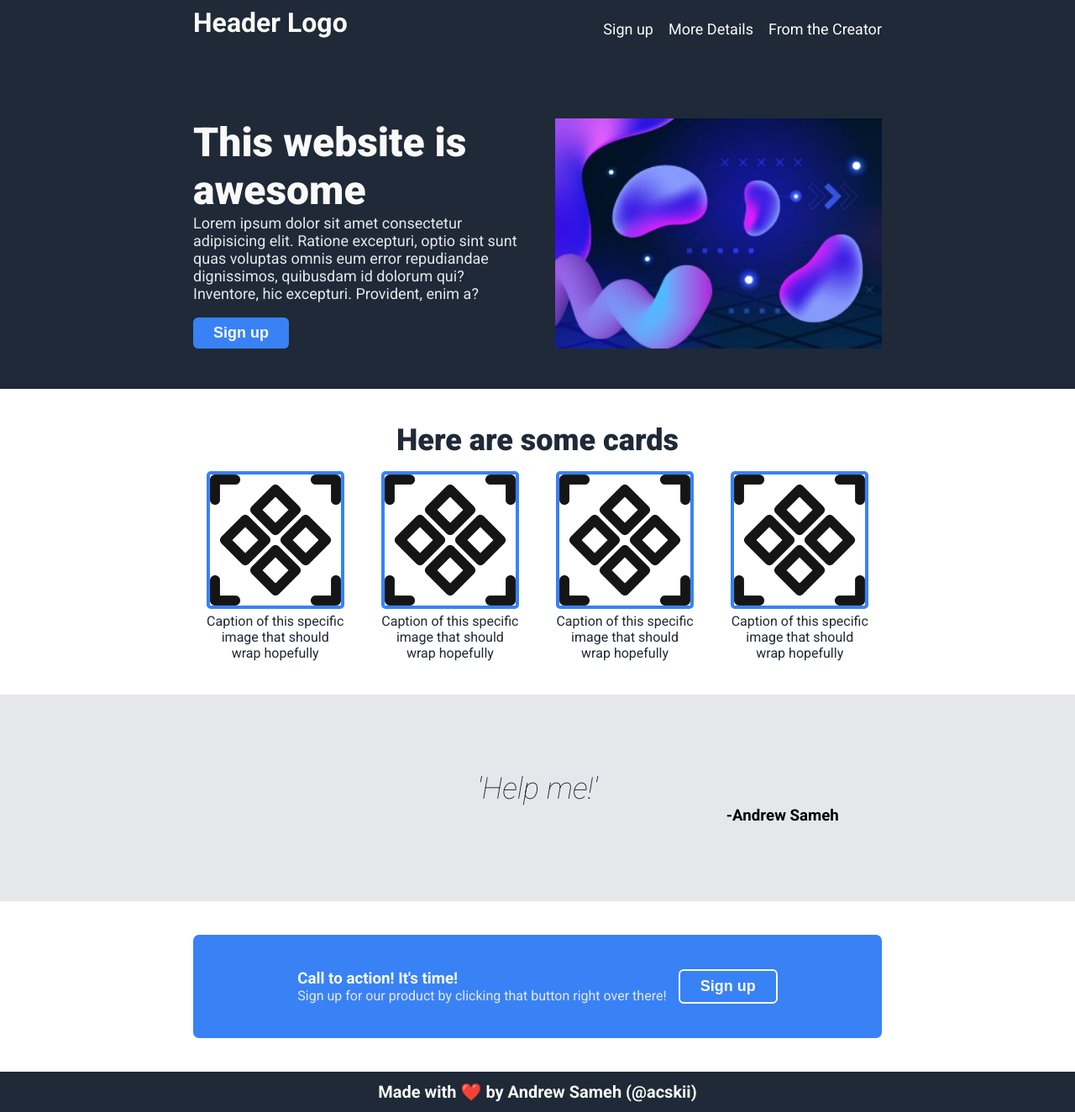
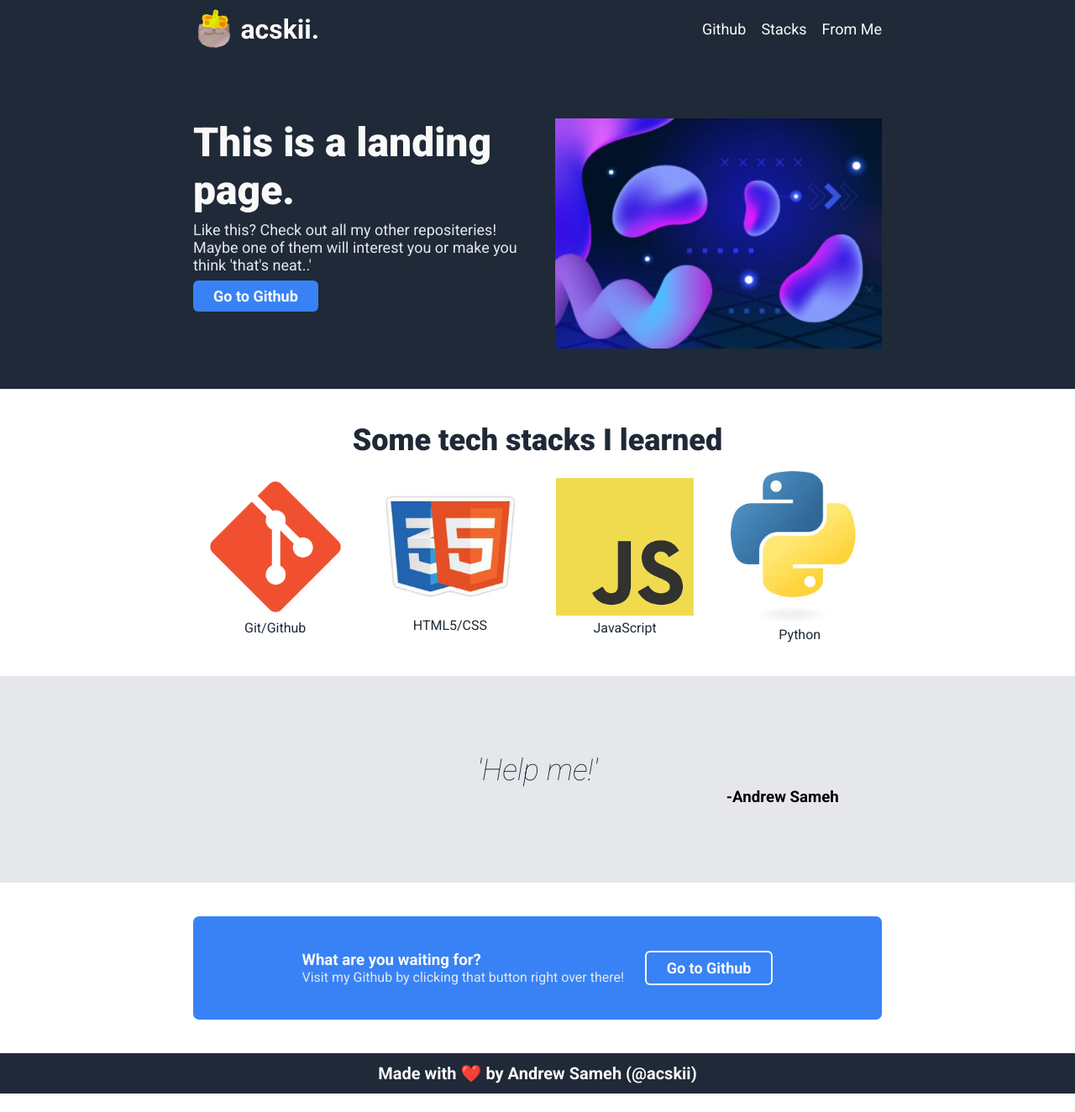
Before and after one commit to acskii/landing, a plain HTML site: page index.html in a window 1280 px wide. Shown: the whole page at 84% size. After the commit the page ends 1302 px from the top, so only its background shows below. Drawn offline with Linux system fonts and the light colour scheme.

Commit message:
feat: New page content

```diff
--- a/index.html
+++ b/index.html
@@ -9,11 +9,14 @@
 <body>
     <header>
         <div class="column">
-            <h1>Header Logo</h1>
+            <div>
+                <img src="./img/profile.png" alt="logo">
+                <h1>acskii.</h1>
+            </div>
             <ul>
-                <li><a href="#sign-up">Sign up</a></li>
-                <li><a href="#details">More Details</a></li>
-                <li><a href="#quote">From the Creator</a></li>
+                <li><a href="#github">Github</a></li>
+                <li><a href="#details">Stacks</a></li>
+                <li><a href="#quote">From Me</a></li>
             </ul>
         </div>
     </header>
@@ -25,9 +28,9 @@
                         <img src="./img/graphic.png">
                     </div>
                     <div>
-                        <h1>This website is awesome</h1>
-                        <p>Lorem ipsum dolor sit amet consectetur adipisicing elit. Ratione excepturi, optio sint sunt quas voluptas omnis eum error repudiandae dignissimos, quibusdam id dolorum qui? Inventore, hic excepturi. Provident, enim a?</p>
-                        <button type="button">Sign up</button>
+                        <h1>This is a landing page.</h1>
+                        <p>Like this? Check out all my other repositeries! Maybe one of them will interest you or make you think 'that's neat..'</p>
+                        <a class="button" href="https://github.com/acskii" target="_blank" rel="noopener noreferrer">Go to Github</a>
                     </div>
                 </section>
             </div>
@@ -35,23 +38,23 @@
         <section>
             <div class="column">
                 <section id="details" class="img-cards">
-                    <h1>Here are some cards</h1>
+                    <h1>Some tech stacks I learned</h1>
                     <div class="cards">
                         <figure>
-                            <img src="./img/placeholder.png" alt="Placeholder">
-                            <figcaption>Caption of this specific image that should wrap hopefully</figcaption>
+                            <img src="./img/git.png" alt="git logo">
+                            <figcaption>Git/Github</figcaption>
                         </figure>
                         <figure>
-                            <img src="./img/placeholder.png" alt="Placeholder">
-                            <figcaption>Caption of this specific image that should wrap hopefully</figcaption>
+                            <img src="./img/html.jpeg" alt="html logo">
+                            <figcaption>HTML5/CSS</figcaption>
                         </figure>
                         <figure>
-                            <img src="./img/placeholder.png" alt="Placeholder">
-                            <figcaption>Caption of this specific image that should wrap hopefully</figcaption>
+                            <img src="./img/js.png" alt="javascript logo">
+                            <figcaption>JavaScript</figcaption>
                         </figure>
                         <figure>
-                            <img src="./img/placeholder.png" alt="Placeholder">
-                            <figcaption>Caption of this specific image that should wrap hopefully</figcaption>
+                            <img src="./img/python.jpeg" alt="python logo">
+                            <figcaption>Python</figcaption>
                         </figure>
                     </div>
                 </section>
@@ -67,12 +70,12 @@
         </section>
         <section>
             <div class="column">
-                <div id="sign-up" class="action-box">
+                <div id="github" class="action-box">
                     <section>
-                        <h3>Call to action! It's time!</h3>
-                        <p>Sign up for our product by clicking that button right over there!</p>
+                        <h3>What are you waiting for?</h3>
+                        <p>Visit my Github by clicking that button right over there!</p>
                     </section>
-                    <button type="button">Sign up</button>
+                    <a class="button" href="https://github.com/acskii" target="_blank" rel="noopener noreferrer">Go to Github</a>
                 </div>
             </div>
         </section>
--- a/main.css
+++ b/main.css
@@ -65,7 +65,7 @@ img {
     height: auto;
 }
 
-button {
+.button {
     background-color: var(--light-blue);
     font-weight: bold;
     padding: 8px 24px;
@@ -74,7 +74,6 @@ button {
     border-radius: 6px;
     font-size: 18px;
     color: var(--white);
-    margin-top: 1em;
 }
 
 main {
@@ -103,6 +102,7 @@ header .column {
     display: flex;
     flex-direction: row;
     justify-content: space-between;
+    align-items: center;
     gap: 1vh;
     padding-top: 1vh;
 }
@@ -115,6 +115,19 @@ header ul {
     gap: 18px;
     color: var(--white);
 }
+
+header div {
+    display: flex;
+    flex-direction: row;
+    align-items: center;
+    justify-content: flex-start;
+    gap: 0.5vw;
+}
+
+header img {
+    max-width: 50px;
+}
+
 /* === */
 
 /* FOOTER */
@@ -131,11 +144,13 @@ footer .column {
     font-size: 48px;
     font-weight: 900;
     color: var(--white);
+    padding-bottom: 1vh;
 }
 
 .side-by-side p {
     font-size: 18px;
     color: var(--gray);
+    padding-bottom: 2vh;
 }
 
 .side-by-side img {
@@ -193,8 +208,8 @@ footer, header, .side-by-side {
 }
 
 .cards figure img {
-    border: 4px solid var(--light-blue);
-    border-radius: 5px;
+    /* border: 4px solid var(--light-blue); */
+    /* border-radius: 5px; */
     margin-bottom: 5px;
 }
 
@@ -228,7 +243,7 @@ footer, header, .side-by-side {
     color: var(--white);
 }
 
-.action-box button {
+.action-box a {
     color: var(--white);
     border: 2px solid var(--white);
     margin-top: 0;
```
